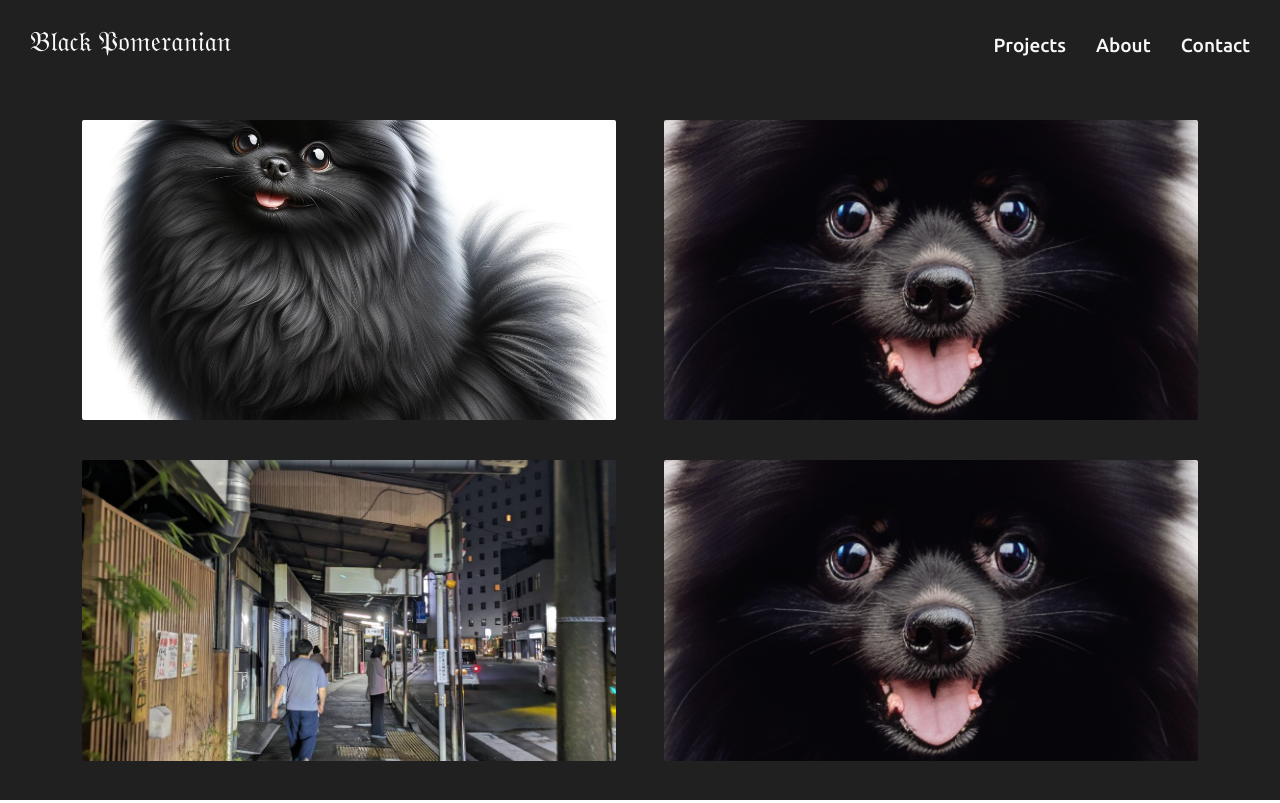
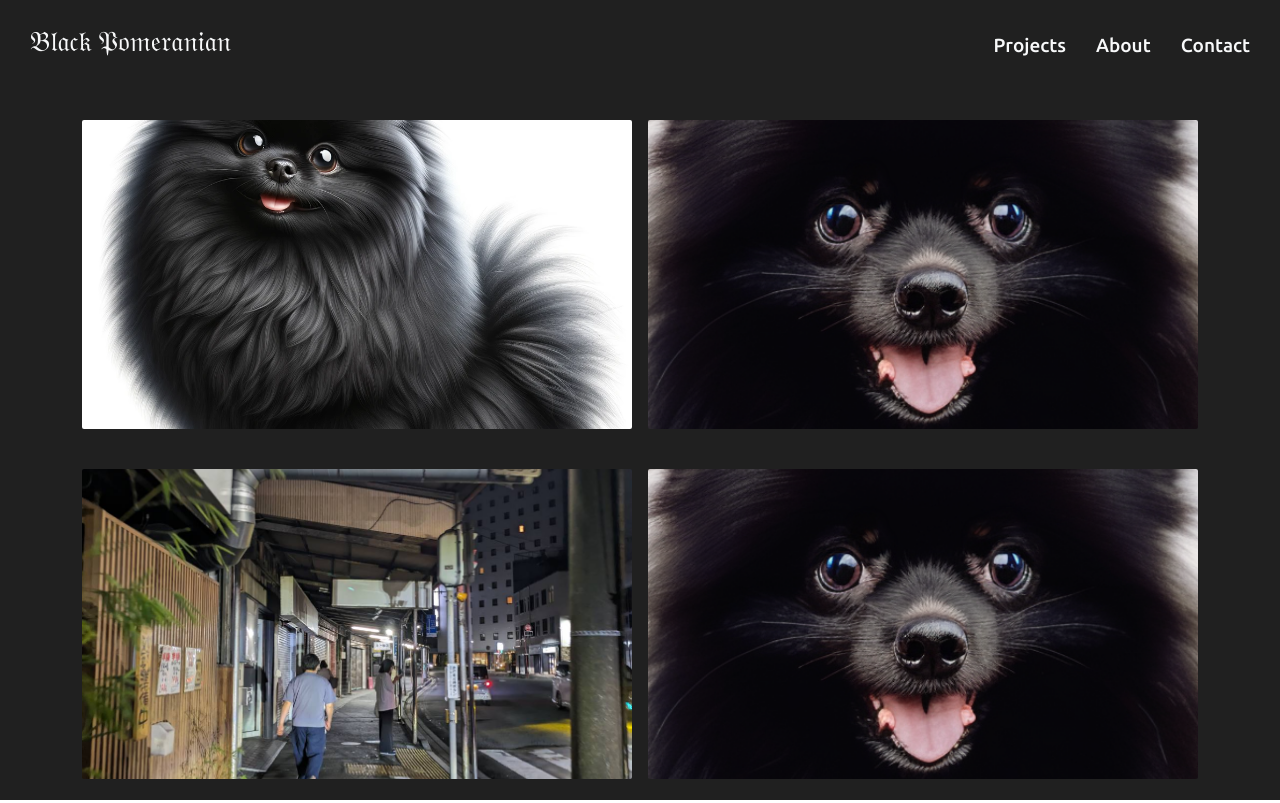
Before and after one commit to black-pomeranian/blapome-portfolio, a React (Create React App) app: page /projects in a window 1280 px wide. Built offline with nearby package versions, Linux system fonts and the light colour scheme.

Commit message:
画像の配置を微調整

```diff
--- a/src/components/Project.js
+++ b/src/components/Project.js
@@ -14,7 +14,7 @@ function Projects() {
 
   return (
     <div className="container">
-      <Row className="gx-5 gy-3">
+      <Row className="gx-3 gy-3 ">
         {projects.map((image, index) => (
           <Col md={6} key={index} className="mb-4">
             <Link to={image.url}>
```
